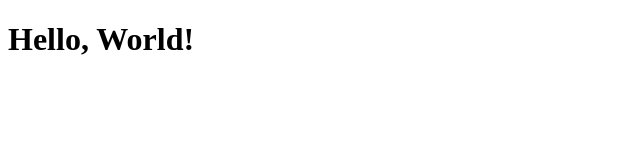
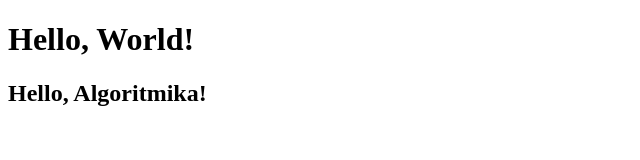
Before and after one commit to PILYA137/new_project, a plain HTML site: page index.html in a window 1280 px wide. Shown: the whole page, without its empty margins (0-640 px from the left). Drawn offline with Linux system fonts and the light colour scheme.

Commit message:
Update index.html

```diff
--- a/index.html
+++ b/index.html
@@ -6,5 +6,6 @@
 </head>
 <body>
   <h1>Hello, World!</h1>
+  <h2>Hello, Algoritmika!</h2>
 </body>
 </html>
```
